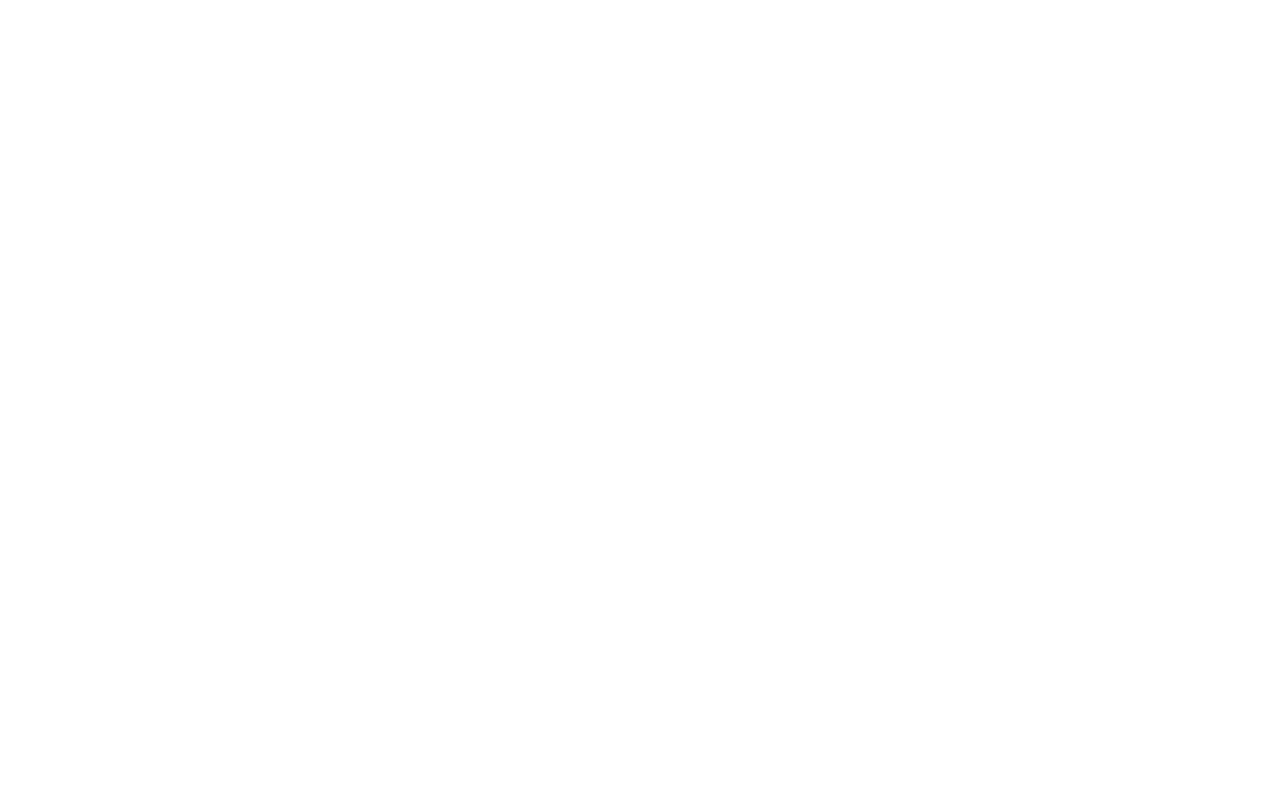
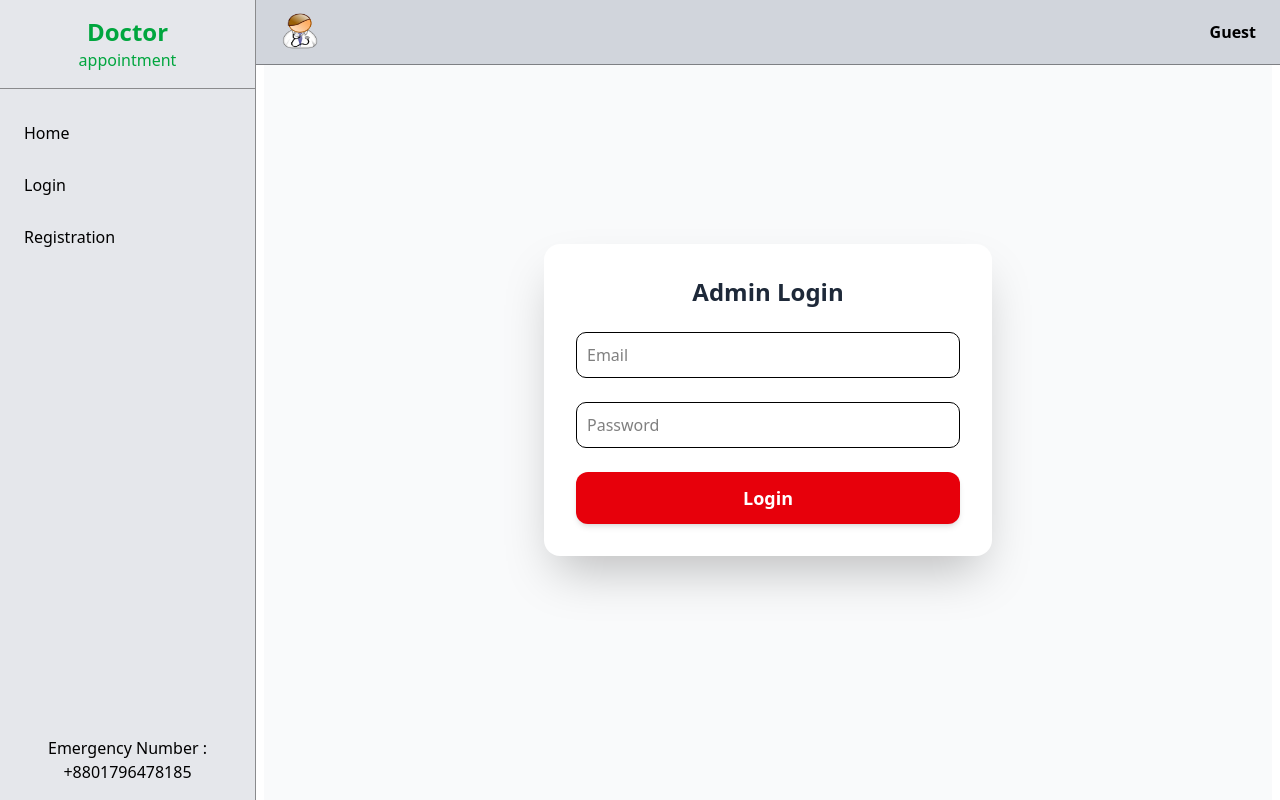
Before and after one commit to Dev-Rakib-is/MedicareBd-Client-side, a React (Vite) app: page /admin/login in a window 1280 px wide. Before the commit this address had no page. Built offline with nearby package versions, Linux system fonts and the light colour scheme.

Commit message:
admin separate login page done

```diff
--- a/src/App.jsx
+++ b/src/App.jsx
@@ -27,6 +27,7 @@
 import { useAuth } from "./contex/AuthContex";
 import Reports from "./page/Reports";
 import { useFontSize } from "./contex/FontContext";
+import AdminLogin from "./page/AdminLogin";
 
 
 
@@ -40,6 +41,7 @@
     <div className={`${fontSizeClass[fontSize]}`}>
       <Routes>
       <Route element={<RootLayouts />}>
+       <Route path="/admin/login" element={<AdminLogin />} />
         <Route path="/" element={<Home />} />
         <Route path="/unauthorized" element={<Unauthorized />} />
         <Route path="/login" element={<Login />} />
--- a/src/layoouts/DesktopSidebar.jsx
+++ b/src/layoouts/DesktopSidebar.jsx
@@ -68,44 +68,46 @@
   { label: "Home", to: "/" },
   { label: "Dashboard", to: "/dashboard" },
   { label: "Appointment", to: "/appointment" },
+  { label: "Live Consultations", to: "/consultations" },
+  { label: "Prescriptions", to: "/prescriptions" },
+  { label: "Reports", to: "/reports" },
+  { label: "Documents", to: "/documents" },
+  { label: "Patient Cases", to: "/patient-cases" },
   { label: "Bills", to: "/bills" },
-  { label: "Documents", to: "/documents" },
-  { label: "Notice Board", to: "/notice" },
   { label: "Invoice", to: "/invoice" },
   { label: "Notifications", to: "/notifications" },
+  { label: "Notice Board", to: "/notice" },
+  { label: "Setting", to: "/setting/account" }
+];
+
+
+const doctorNav = [
+  { label: "Home", to: "/" },
+  { label: "Appointments", to: "/appointment" },
+  { label: "Schedules", to: "/schedules" },
+  { label: "Patients", to: "/patients" },
+  { label: "Diagnosis", to: "/diagnosis" },
+  { label: "Prescription", to: "/prescription" },
+  { label: "Reports", to: "/reports" },
+  { label: "Documents", to: "/documents" },
+  { label: "Notifications", to: "/notifications" },
   { label: "Live Consultations", to: "/consultations" },
-  { label: "Patient Cases", to: "/patient-cases" },
-  { label: "Prescriptions", to: "/prescriptions" },
-  { label: "Reports", to: "/reports" },
+  { label: "Notice Board", to: "/notice-board" },
+  { label: "SMS", to: "/sms" },
+  { label: "Doctors", to: "/doctors" },
+  { label: "My Payroll", to: "/payroll" },
   { label: "Setting", to: "/setting/account" },
 ];
 
-const doctorNav = [
-  { label: "Home", to: "/" },
-  { label: "Appointment", to: "/appointment" },
-  { label: "Doctors", to: "/doctors" },
-  { label: "Schedules", to: "/schedules" },
-  { label: "Notifications", to: "/notifications" },
-  { label: "Prescription", to: "/prescription" },
-  { label: "Documents", to: "/documents" },
-  { label: "Diagnosis", to: "/diagnosis" },
-  { label: "Notice Board", to: "/notice-board" },
-  { label: "Live Consultations", to: "/consultations" },
-  { label: "My Payroll", to: "/payroll" },
-  { label: "Patients", to: "/patients" },
-  { label: "Reports", to: "/reports" },
-  { label: "SMS", to: "/sms" },
-  { label: "Setting", to: "/setting/account" },
-];
 
 const adminNav = [
   { label: "Dashboard", to: "/admin/dashboard" },
   { label: "Users", to: "/admin/users" },
-  { label: "Notifications", to: "/notifications" },
   { label: "Doctors", to: "/admin/doctors" },
   { label: "Departments", to: "/admin/departments" },
   { label: "Payments", to: "/admin/payments" },
   { label: "Reports", to: "/admin/reports" },
+  { label: "Notifications", to: "/notifications" },
   { label: "Setting", to: "/setting/account" },
 ];
 
--- /dev/null
+++ b/src/page/AdminLogin.jsx
@@ -0,0 +1,76 @@
+import { useState } from "react";
+import { useAuth } from "../contex/AuthContex";
+import { useNavigate } from "react-router-dom";
+import { motion } from "framer-motion";
+
+const AdminLogin = () => {
+  const { login } = useAuth();
+  const navigate = useNavigate();
+
+  const [email, setEmail] = useState("");
+  const [password, setPassword] = useState("");
+  const [error, setError] = useState("");
+  const [loading, setLoading] = useState(false);
+
+  const handleLogin = async (e) => {
+    e.preventDefault();
+    setError("");
+    try {
+      setLoading(true);
+      // Role fixed as ADMIN
+      await login({ email, password, role: "ADMIN" });
+      navigate("/admin/dashboard");
+    } catch (err) {
+      setError(err.response?.data?.message || "Login Failed");
+      setTimeout(() => setError(""), 3000);
+    } finally {
+      setLoading(false);
+    }
+  };
+
+  return (
+    <section className="flex items-center justify-center min-h-screen bg-gray-50 dark:bg-gray-900">
+      <form
+        onSubmit={handleLogin}
+        className="bg-white dark:bg-gray-800 p-8 rounded-2xl shadow-2xl w-full max-w-md space-y-6"
+      >
+        <h3 className="text-2xl font-bold text-center text-gray-800 dark:text-white">
+          Admin Login
+        </h3>
+
+        <input
+          type="email"
+          placeholder="Email"
+          value={email}
+          onChange={(e) => setEmail(e.target.value)}
+          className="input-box dark:placeholder-white/70"
+          required
+        />
+
+        <input
+          type="password"
+          placeholder="Password"
+          value={password}
+          onChange={(e) => setPassword(e.target.value)}
+          className="input-box dark:placeholder-white/70"
+          required
+        />
+
+        <motion.button
+          whileTap={{ scale: 0.95 }}
+          disabled={loading}
+          type="submit"
+          className={`w-full py-3 rounded-xl text-white font-semibold text-lg shadow-md ${
+            loading ? " bg-gray-300 cursor-not-allowed" : " bg-red-600 hover:bg-red-700"
+          }`}
+        >
+          {loading ? "Processing..." : "Login"}
+        </motion.button>
+
+        {error && <p className="text-center text-red-600">{error}</p>}
+      </form>
+    </section>
+  );
+};
+
+export default AdminLogin;
--- a/src/page/Home.jsx
+++ b/src/page/Home.jsx
@@ -193,7 +193,7 @@
           <p>Loading doctors ...</p>
         ) : (
           <div className="grid grid-cols-1 sm:grid-cols-2 gap-2">
-            {doctors.slice(0, 4).map((doc) => (
+            {doctors.slice(0, 6).map((doc) => (
               <div key={doc._id} className="flex items-center gap-2 border-b py-1">
                 {doc.photo_url && (
                   <img
--- a/src/page/Login.jsx
+++ b/src/page/Login.jsx
@@ -12,7 +12,7 @@
   const [phone, setPhone] = useState("");
   const [otp, setOtp] = useState("");
   const [password, setPassword] = useState("");
-  const [role, setRole] = useState("PATIENT");
+  const [role, setRole] = useState("PATIENT"); // Default role
   const [error, setError] = useState("");
   const [loading, setLoading] = useState(false);
   const [showPassword, setShowPassword] = useState(false);
@@ -26,7 +26,11 @@
     try {
       setLoading(true);
       await login({ email, password, role });
-      navigate("/");
+
+      // Role-based redirect
+      if (role === "ADMIN") navigate("/admin/dashboard");
+      else if (role === "DOCTOR") navigate("/dashboard");
+      else navigate("/"); // PATIENT
     } catch (err) {
       setError(err.response?.data?.message || "Login Failed");
       setTimeout(() => setError(""), 3000);
@@ -40,7 +44,7 @@
     setError("");
     try {
       setLoading(true);
-      await sendOtp({ phone });
+      await sendOtp({ phone, role });
       setOtpSent(true);
     } catch (err) {
       setError(err.response?.data?.message || "Failed to send OTP");
@@ -54,8 +58,12 @@
     setError("");
     try {
       setLoading(true);
-      await verifyOtp({ phone, otp });
-      navigate("/");
+      await verifyOtp({ phone, otp, role });
+
+      // Role-based redirect
+      if (role === "ADMIN") navigate("/admin/dashboard");
+      else if (role === "DOCTOR") navigate("/dashboard");
+      else navigate("/"); // PATIENT
     } catch (err) {
       setError(err.response?.data?.message || "OTP Verification Failed");
       setTimeout(() => setError(""), 3000);
@@ -65,7 +73,7 @@
   };
 
   return (
-    <section className="flex items-center justify-center min-h-screen bg-white dark:bg-black">
+    <section className="flex items-center justify-center min-h-screen bg-gray-50 dark:bg-gray-900">
       <form
         onSubmit={isOtpLogin ? (e) => e.preventDefault() : handleLogin}
         className="bg-white dark:bg-gray-800 p-8 rounded-2xl shadow-2xl w-full max-w-md space-y-6 transition-all"
@@ -115,6 +123,7 @@
               </button>
             </div>
 
+            {/* Role Selection */}
             <select
               value={role}
               onChange={(e) => setRole(e.target.value)}
@@ -122,6 +131,7 @@
             >
               <option value="PATIENT">Patient</option>
               <option value="DOCTOR">Doctor</option>
+              <option value="ADMIN">Admin</option>
             </select>
           </>
         )}
@@ -146,6 +156,17 @@
                 required
               />
             )}
+
+            {/* Role Selection */}
+            <select
+              value={role}
+              onChange={(e) => setRole(e.target.value)}
+              className="input-box dark:placeholder-white/70"
+            >
+              <option value="PATIENT">Patient</option>
+              <option value="DOCTOR">Doctor</option>
+              <option value="ADMIN">Admin</option>
+            </select>
           </>
         )}
 
```
